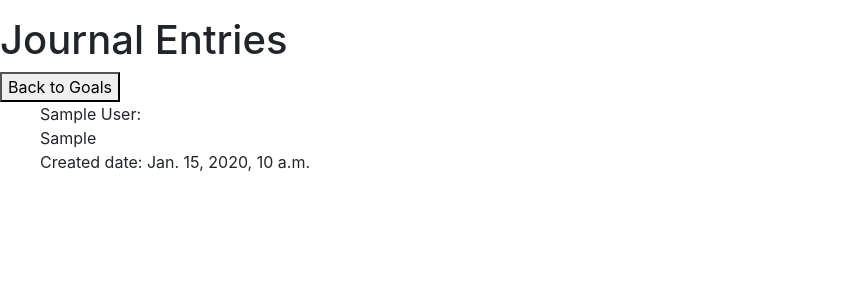
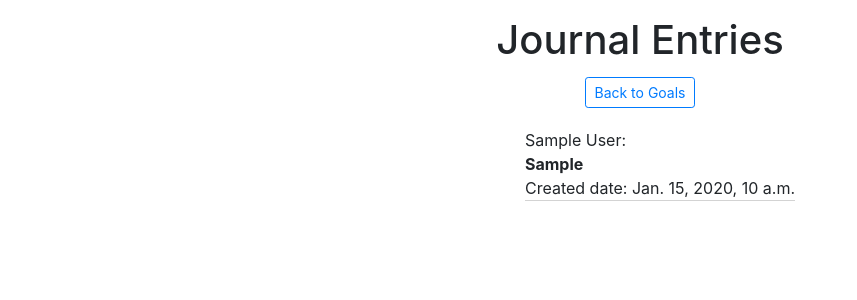
Before and after one commit to tyler-simeone/FundsTracker, a Django app: page /journal/1/ in a window 1280 px wide. Shown: the part 24-324 px from the top of the page, without its empty margins (0-857 px from the left). Run offline with Django 3.2, Linux system fonts and the light colour scheme; a user stored in the database is signed in; tables that the repository leaves empty hold one stand-in row (values such as "Sample post"); parts of the project's set-up code (start-up, migrations or seed data) failed here and were passed over; some libraries are stand-ins or nearby versions.

Commit message:
styling added for journal entry details list

```diff
--- a/fundstrackerproject/fundstrackerapp/static/styles/entryform.css
+++ b/fundstrackerproject/fundstrackerapp/static/styles/entryform.css
@@ -9,10 +9,6 @@
     align-items: center;
 }
 
-.btn-primary {
-    /* margin-top: 5px; */
-}
-
 .form-control {
     margin-bottom: 5px;
 }
--- a/fundstrackerproject/fundstrackerapp/static/styles/journalentrydetails.css
+++ b/fundstrackerproject/fundstrackerapp/static/styles/journalentrydetails.css
@@ -0,0 +1,22 @@
+.entry_details {
+    display: flex;
+    flex-direction: column;
+    align-items: center;
+}
+
+.journal_entries__container {
+    margin-top: 20px;
+}
+
+.entry__container {
+    margin-bottom: 10px;
+    border-bottom: 1px solid lightgray;
+}
+
+.journal_entry {
+    font-weight: bold;
+}
+
+.btn {
+    margin-top: 5px;
+}
--- a/fundstrackerproject/fundstrackerapp/templates/goals/form.html
+++ b/fundstrackerproject/fundstrackerapp/templates/goals/form.html
@@ -16,7 +16,6 @@
         {% if financial_goal.id is not None %}
         <form action="{% url 'fundstrackerapp:goal_details' financial_goal.id %}" method="post">
             <input type="hidden" name="actual_method" value="PUT">
-            {% comment %} <h1>Update Goal</h1> {% endcomment %}
         {% else %}
         <form action="{% url 'fundstrackerapp:goals' %}" method="post">
         {% endif %}
--- a/fundstrackerproject/fundstrackerapp/templates/journal/details.html
+++ b/fundstrackerproject/fundstrackerapp/templates/journal/details.html
@@ -6,22 +6,20 @@
 {% endblock %}
 
 {% block content %}
-    <div>
+    <div class="entry_details">
         <h1>Journal Entries</h1>
-        <a href="{% url 'fundstrackerapp:goals' %}"><button>Back to Goals</button></a>
+        <a href="{% url 'fundstrackerapp:goals' %}"><button class="btn btn-outline-primary btn-sm">Back to Goals</button></a>
 
-        <div class="journal_entries__container">
-            <section class="journal_entries">
+        <section class="journal_entries__container">
             <ul>
                 {% for entry in journal_entries %}
                     <div class="entry__container">
                         <div class="user">{{ user.first_name }} {{ user.last_name }}:</div>
-                            <div class="journal_entry">{{ entry.entry }}<div>
+                        <div class="journal_entry">{{ entry.entry }}</div>
                         <span>Created date: {{ entry.created_at }}</span>
                     </div>
                 {% endfor %}
             </ul>
         </section>
-        </div>
     <div>
 {% endblock %}
```
Lines whose indentation alone changed are shown as unchanged.
